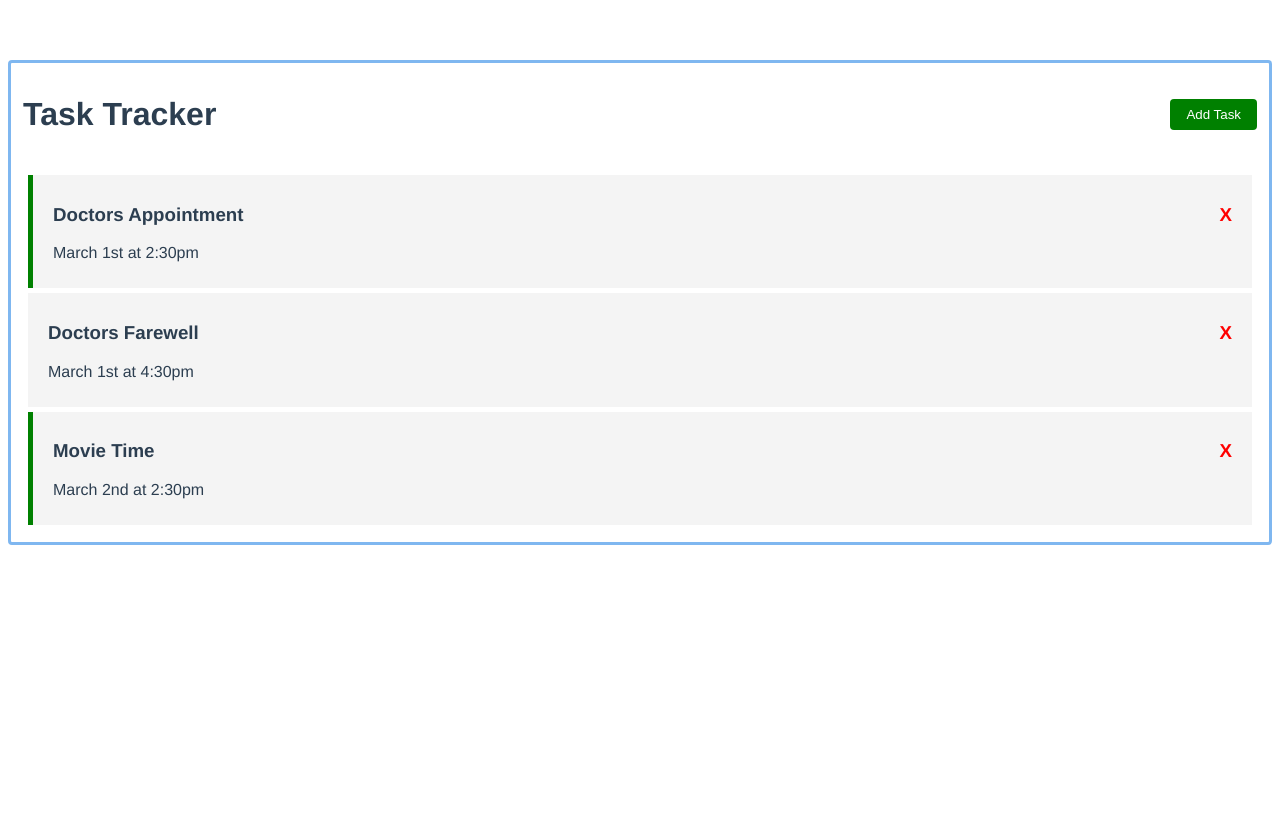
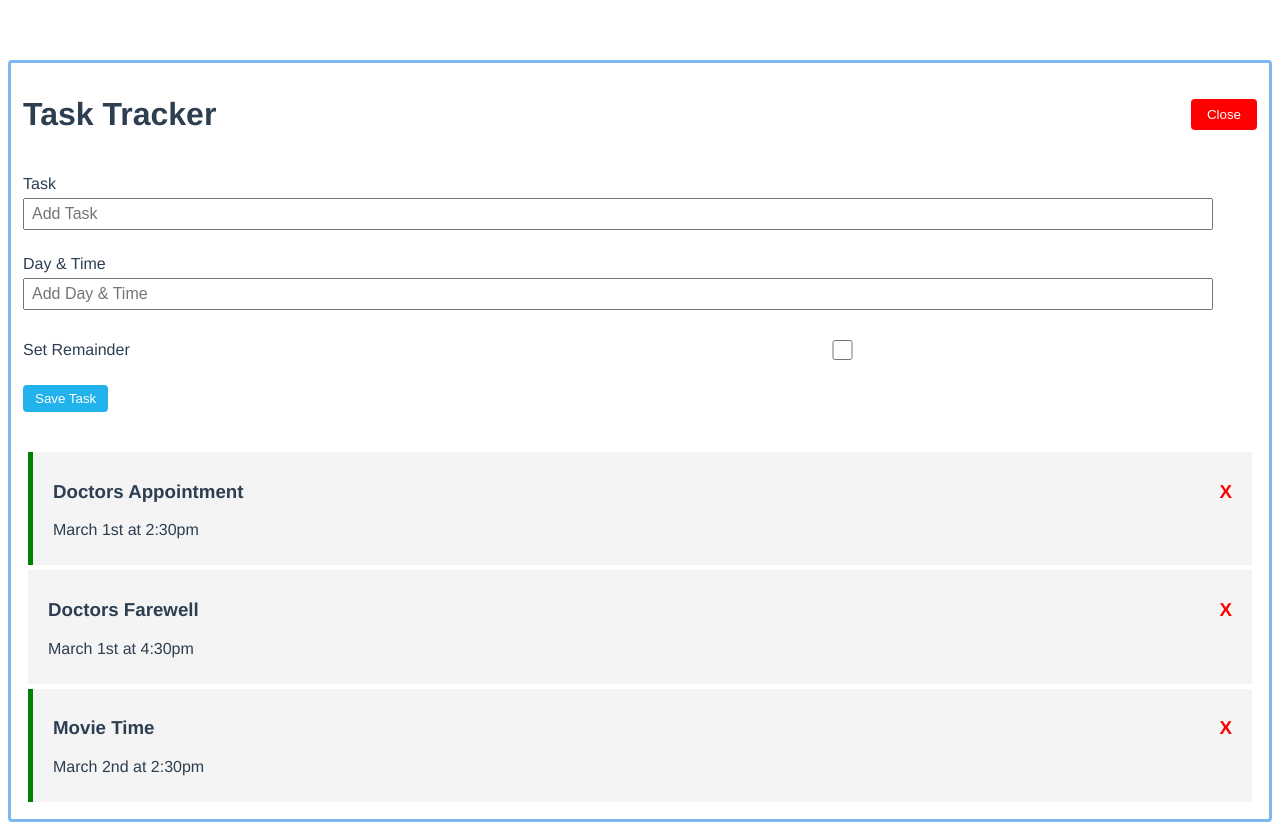
Before and after one commit to nikhiltejag/Task-Tracker, a Vue app: page / in a window 1280 px wide. Both pictures are taken after a click on the button "Add Task". Before the commit the page ends 800 px from the top, so only its background shows below. Built offline with nearby package versions, Linux system fonts and the light colour scheme; a small style sheet from the web is missing.

Commit message:
work on 30th Dec

```diff
--- /dev/null
+++ b/db.json
@@ -0,0 +1,22 @@
+{
+"tasks" : [
+    {
+      "id":"1",
+      "text": "Doctors Appointment",
+      "day": "March 1st at 2:30pm",
+      "remainder": "true"
+    },
+    {
+      "id":"2",
+      "text": "Doctors Farewell",
+      "day": "March 1st at 4:30pm",
+      "remainder": "false"
+    },
+    {
+      "id":"3",
+      "text": "Movie Time",
+      "day": "March 2nd at 2:30pm",
+      "remainder": "true"
+    }
+  ]
+}
--- a/package.json
+++ b/package.json
@@ -4,10 +4,12 @@
   "private": true,
   "scripts": {
     "serve": "vue-cli-service serve",
-    "build": "vue-cli-service build"
+    "build": "vue-cli-service build",
+    "backend": "json-server --watch db.json --port 5000"
   },
   "dependencies": {
     "core-js": "^3.6.5",
+    "json-server": "^0.17.0",
     "vue": "^3.0.0"
   },
   "devDependencies": {
--- a/public/index.html
+++ b/public/index.html
@@ -5,7 +5,7 @@
     <meta http-equiv="X-UA-Compatible" content="IE=edge">
     <meta name="viewport" content="width=device-width,initial-scale=1.0">
     <link rel="icon" href="<%= BASE_URL %>favicon.ico">
-    <link rel="stylesheet" href="https://cdnjs.cloudflare.com/ajax/libs/font-awesome/5.15.4/css/all.min.css" integrity="sha512-Fo3rlrZj/k7ujTnHg4CGR2D7kSs0v4LLanw2qksYuRlEzO+tcaEPQogQ0KaoGN26/zrn20ImR1DfuLWnOo7aBA==" crossorigin="anonymous" referrerpolicy="no-referrer" />
+
     <title><%= htmlWebpackPlugin.options.title %></title>
   </head>
   <body>
--- a/src/App.vue
+++ b/src/App.vue
@@ -1,6 +1,7 @@
 <template>
 <div class="container">
-  <Header />
+  <Header :showAddTask="showAddTask" @toggle-add-task="toggleAddTask" />
+  <AddTask v-show="showAddTask" @add-new-task="addTaskToData" />
   <Tasks @toggle-remainder="toggleRemainder" @delete-task="deleteTask" :tasks="tasks" />
 </div>
 
@@ -11,16 +12,19 @@
 <script>
 import Header from './components/Header'
 import Tasks from './components/Tasks.vue'
+import AddTask from './components/AddTask.vue'
 
 export default {
   name: 'App',
   components: {
     Header,
     Tasks,
+    AddTask,
   },
   data() {
     return {
       tasks: [],
+      showAddTask: false,
     }
   },
   methods: {
@@ -32,6 +36,12 @@ export default {
     toggleRemainder(id){
       this.tasks = this.tasks.map( each => each.id === id ? {...each, remainder: !each.remainder}:{...each})
       // console.log(id)
+    },
+    addTaskToData(task){
+      this.tasks = [...this.tasks, task]
+    },
+    toggleAddTask(){
+      this.showAddTask = !this.showAddTask
     }
   },
   created(){
@@ -64,7 +74,7 @@ export default {
   font-family: Avenir, Helvetica, Arial, sans-serif;
   -webkit-font-smoothing: antialiased;
   -moz-osx-font-smoothing: grayscale;
-  text-align: center;
+  /* text-align: center; */
   color: #2c3e50;
   margin-top: 60px;
 }
--- /dev/null
+++ b/src/components/AddTask.vue
@@ -0,0 +1,89 @@
+<template>
+    <form @submit="onSubmit" class="add-form">
+        <div class="form-control">
+            <label>Task</label>
+            <input type="text" v-model="text" name="text" placeholder="Add Task"/>
+        </div>
+        <div class="form-control">
+            <label>Day & Time</label>
+            <input type="text" name='day' v-model="day" placeholder="Add Day & Time"/>
+        </div>
+        <div class="form-control form-control-check">
+            <label >Set Remainder</label>
+            <input type="checkbox" v-model="remainder" name='remainder' />
+        </div>
+        <input type="submit" value="Save Task" class="btn btn-black"/>
+    </form>
+</template>
+
+<script>
+export default {
+    name: 'AddTask',
+    data() {
+        return {
+            text: '',
+            day: '',
+            remainder: false,
+        }
+    },
+    methods: {
+        onSubmit(event){
+            event.preventDefault()
+            if (!this.text){
+                alert('Please add a task !!')
+                return
+            }
+            let newTask = {
+                id: Math.floor(Math.random() * 10000),
+                text: this.text,
+                day: this.day,
+                remainder: this.remainder
+            }
+            this.$emit('add-new-task', newTask)
+            this.text = ''
+            this.day = ''
+            this.remainder = ''
+        }
+    }
+}
+</script>
+
+<style scoped>
+.add-form {
+  margin-bottom: 40px;
+}
+.form-control {
+  margin: 20px 0;
+}
+.form-control label {
+  display: block;
+}
+.form-control input {
+  width: 95%;
+  /* height: 40px; */
+  margin: 5px;
+  margin-left: 0px;
+  padding: 5px 7px;
+  font-size: 16px;
+}
+.form-control-check {
+  display: flex;
+  align-items: center;
+  justify-content: space-between;
+}
+.form-control-check label {
+  flex: 1;
+}
+.form-control-check input {
+  flex: 2;
+  height: 20px;
+}
+
+.btn {
+    padding: 6px 12px;
+    background-color: rgb(34, 179, 236);
+    color: white;
+    border: none;
+    border-radius: 4px;
+}
+</style>
--- a/src/components/Button.vue
+++ b/src/components/Button.vue
@@ -1,5 +1,5 @@
 <template>
-    <button :style="{background: color}" class="btn">{{text}} </button>
+    <button @click="onClick" :style="{background: color}" class="btn">{{text}} </button>
 </template>
 
 <script>
@@ -8,6 +8,11 @@ export default {
     props: {
         text: String,
         color: String,
+    },
+    methods: {
+        onClick(){
+            this.$emit('btn-click')
+        }
     }
 }
 </script>
--- a/src/components/Header.vue
+++ b/src/components/Header.vue
@@ -1,7 +1,7 @@
 <template>
     <header>
         <h1> Task Tracker </h1>
-        <Button @click="onClick()" color="green" text="Add Task" />
+        <Button @btn-click="onClick()" :color="showAddTask?'red':'green'" :text="showAddTask?'Close':'Add Task'" />
     </header>
 </template>
 
@@ -12,6 +12,7 @@ export default {
     name: 'Header',
     props: {
         title: String,
+        showAddTask: Boolean,
     },
     components: {
         Button,
@@ -19,6 +20,7 @@ export default {
     methods: {
         onClick() {
             console.log('CLicked')
+            this.$emit('toggle-add-task')
         }
     }
 
```
Also changed, not shown: 1 other file (tests, documents, lock files or other folders).
